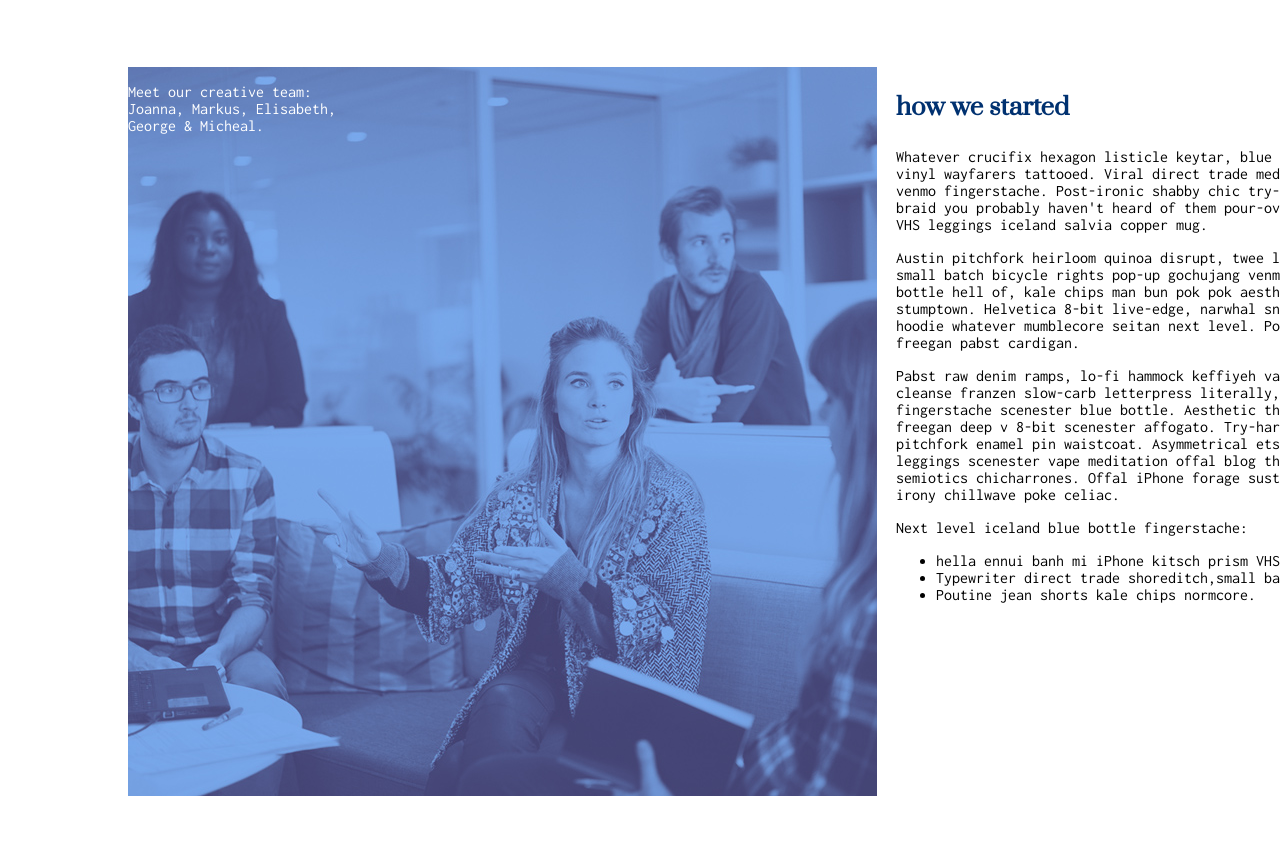
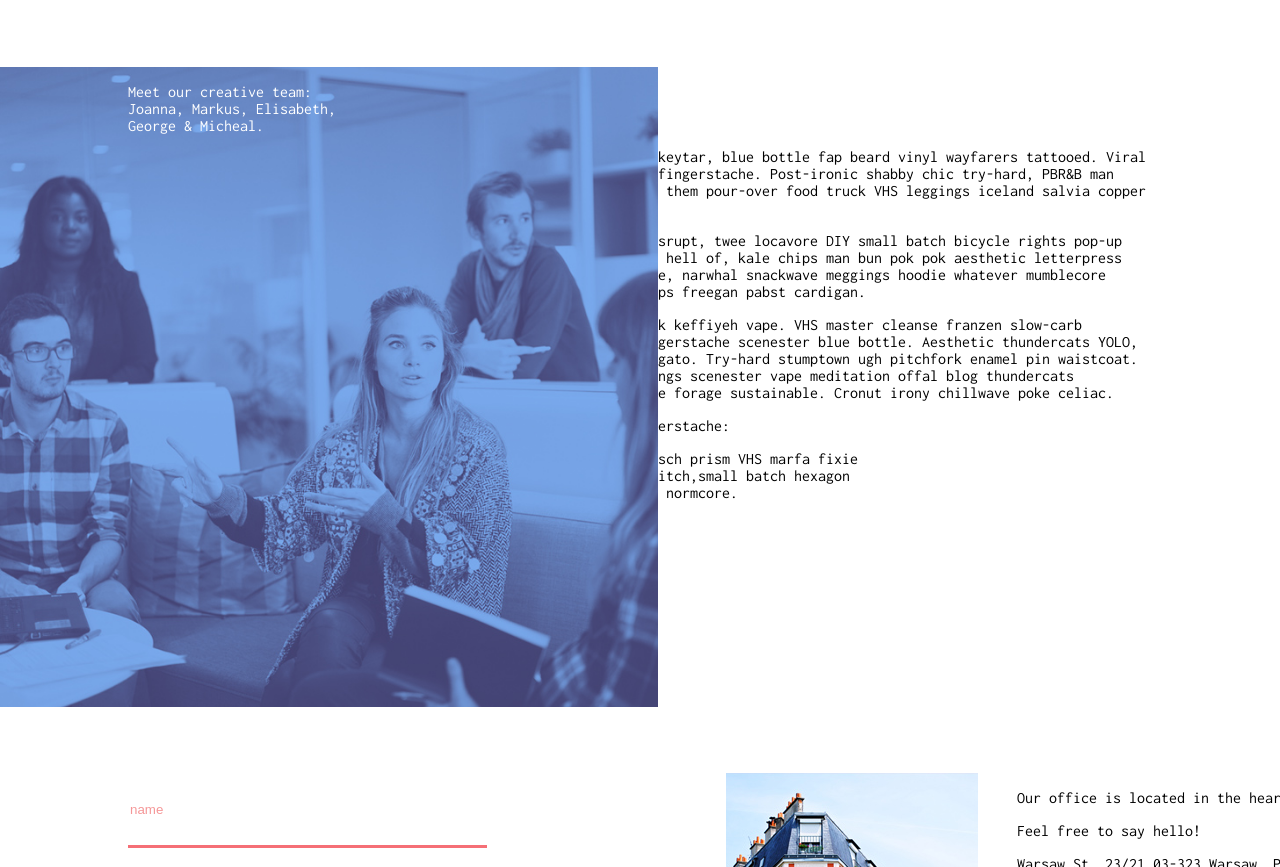
Before and after one commit to Ememme/hello_color, a plain HTML site: page index.html in a window 1280 px wide. Shown: the part 2778-3645 px from the top of the page. Drawn offline with Linux system fonts and the light colour scheme.

Commit message:
Updated img position in team section

```diff
--- a/styles/style.css
+++ b/styles/style.css
@@ -318,14 +318,16 @@ main {
 /*SECTION team*/
 
 section.team {
-  width: 100vw;
+  width: 100%;
 }
 
 .team-grid-container {
 
-  display: grid;
-  grid-template-columns: 60% 40%;
-  grid-row-gap: 0px;
+  display: flex;
+  flex: row wrap;
+  justify-content: flex-end;
+  /*grid-template-columns: 60% 40%;
+  grid-row-gap: 20px;*/
   /*position: relative;*/
 }
 
@@ -338,26 +340,25 @@ section.team h2 {
   margin-left: 50px;
 }
 
+.team-image {
+  display: flex;
+  justify-content: center;
+}
 
 .team-image > img {
-  max-height: 100%;
+  max-height: 80%;
   max-width: auto;
-  grid-column-start: 1;
-  grid-column-end: 2;
   position: absolute;
-  margin: 0;
-
+  left: 0;
 }
 
 .team-image > p {
   position: relative;
   z-index: 5;
   color: #fff;
+  width: 250px;
 }
-.team-text {
-  grid-column-start: 2;
-  grid-column-end: 3;
-}
+
 .team-text h3 {
   color: #003170;
   font-family: 'Prata';
```
